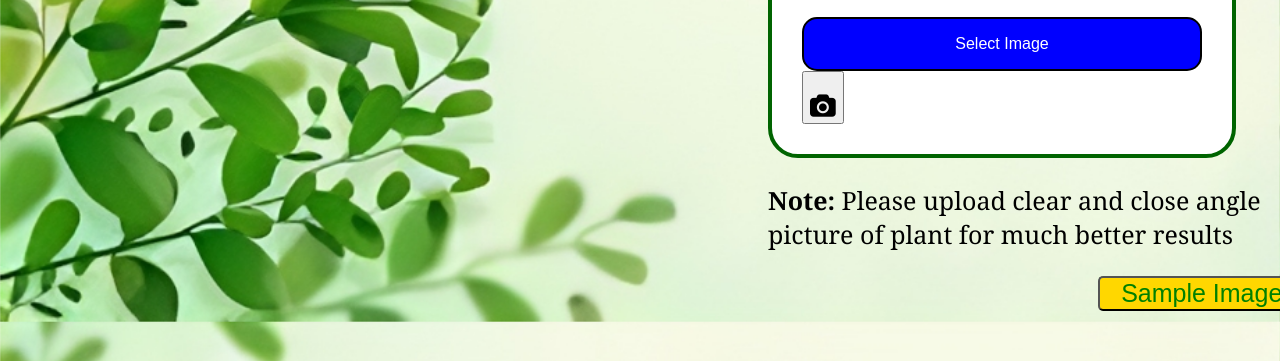
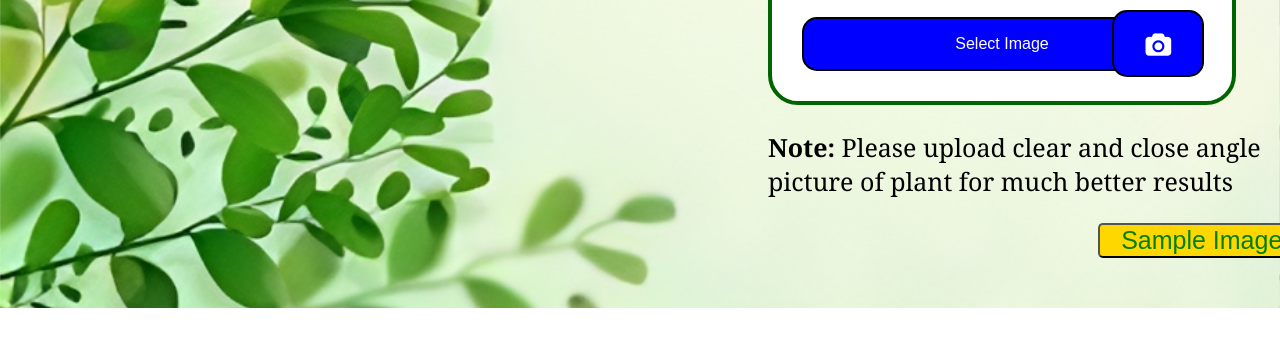
Before and after one commit to Jatinagrawal22/Sih, a plain HTML site: page index.html in a window 1280 px wide. Shown: the part 527-888 px from the top of the page. After the commit the page ends 835 px from the top, so only its background shows below. Drawn offline with Linux system fonts and the light colour scheme.

Commit message:
Update style.css

```diff
--- a/style.css
+++ b/style.css
@@ -111,7 +111,29 @@ h1{
     border: 2px solid black;
 }
 
+.ci{
+    position: absolute;
+    display: block;
+    width: 20%;
+    font-size: 16px;
+    background-color: blue;
+    color: #fff;
+    font-weight: 500;
+    cursor: pointer;
+    transition: all .3s ease;
+    margin-top: 17px;
+    border: 2px solid black;
+    border-radius: 15px;
+    padding-bottom: 15px;
+    top: 70%;
+    left: 74%;
+}
+
 .si:hover{
+    background-color: darkblue;
+}
+
+.ci:hover{
     background-color: darkblue;
 }
 
```
